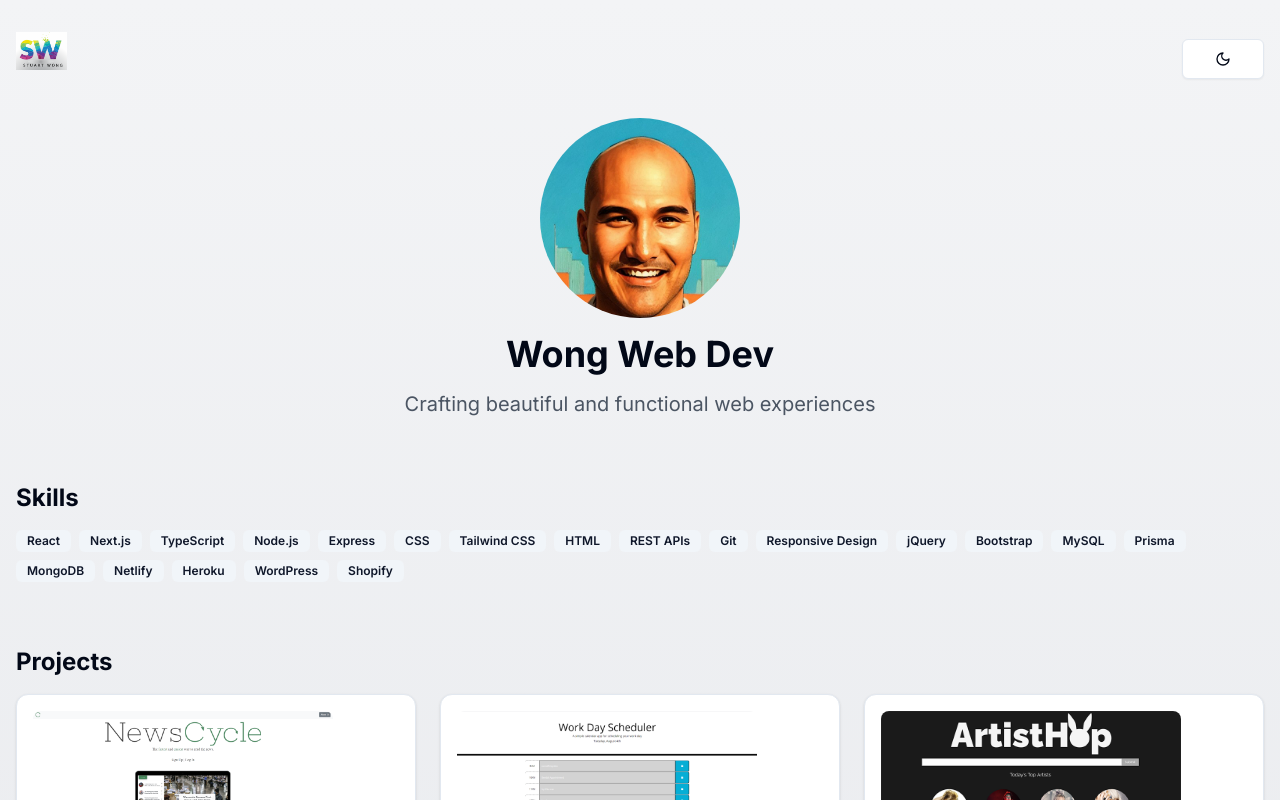
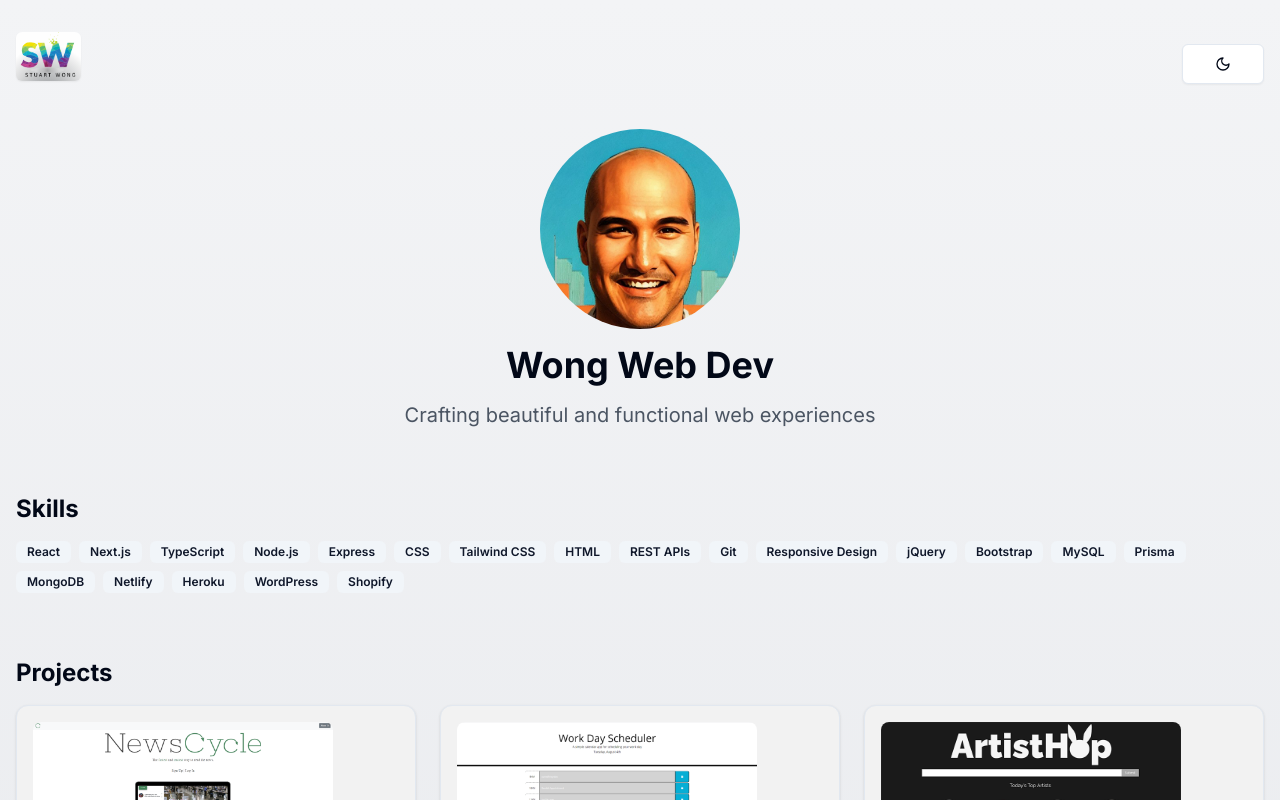
Before and after one commit to swong1200/portfolio2, a Next.js app in the folder portfolio2/: page / in a window 1280 px wide. Shown: the top 800 px of the page. Built offline with nearby package versions, Linux system fonts and the light colour scheme.

Commit message:
Changed logo size and card bg color

```diff
--- a/portfolio2/src/app/globals.css
+++ b/portfolio2/src/app/globals.css
@@ -10,7 +10,7 @@ body {
   :root {
     --background: 0 0% 100%;
     --foreground: 222.2 84% 4.9%;
-    --card: 0 0% 100%;
+    --card: 0 0% 95%;
     --card-foreground: 222.2 84% 4.9%;
     --popover: 0 0% 100%;
     --popover-foreground: 222.2 84% 4.9%;
--- a/portfolio2/src/app/page.tsx
+++ b/portfolio2/src/app/page.tsx
@@ -38,9 +38,9 @@ function Header({ toggleTheme, theme }: { toggleTheme: () => void, theme: 'light
       <Image
         src={wwdLogo}
         alt="Wong Web Dev"
-        width={51}
-        height={51}
-        className="mb-4"
+        width={65}
+        height={65}
+        className="rounded-md mb-4 shadow-sm"
       />
       <Button variant="outline" size={'lg'} onClick={toggleTheme} className="dark:text-white">
 
```
